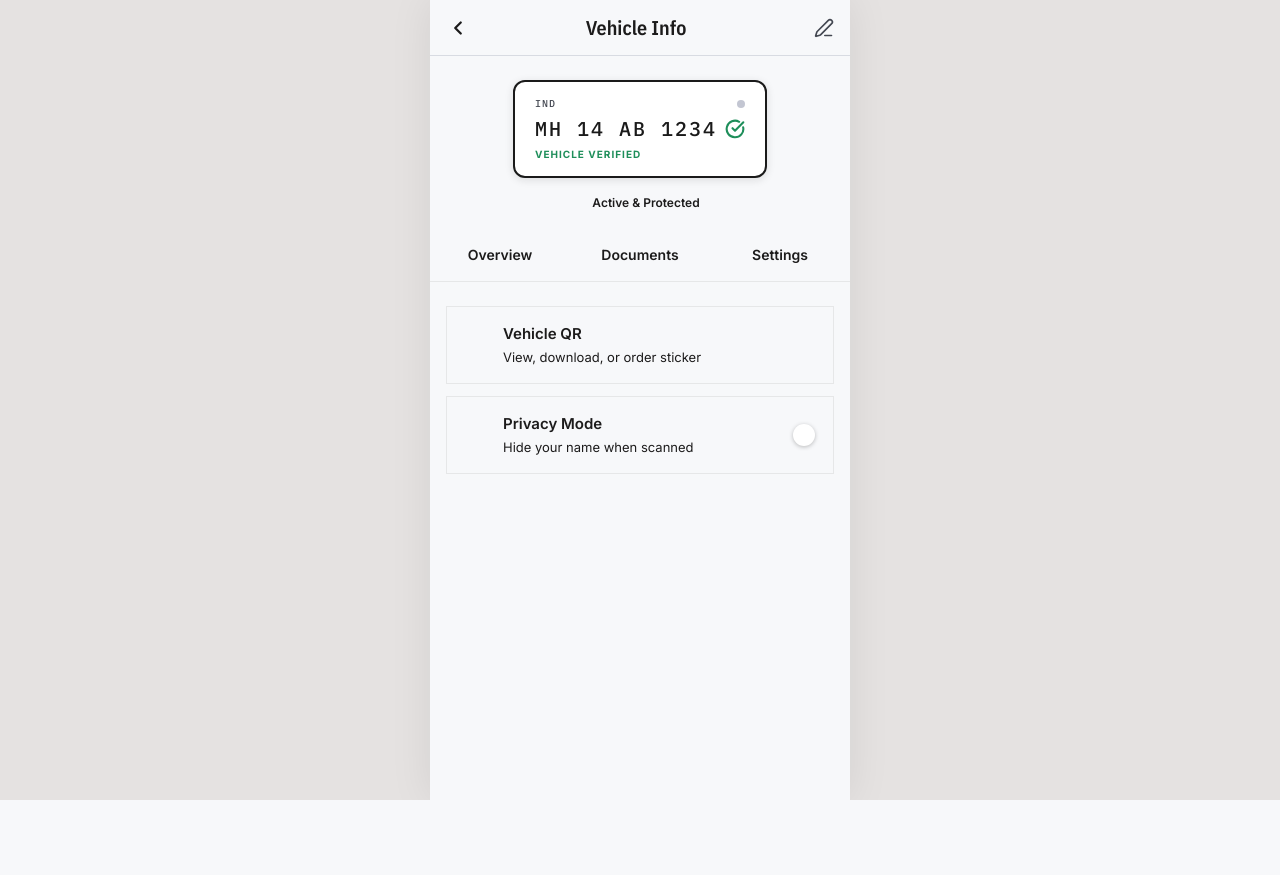
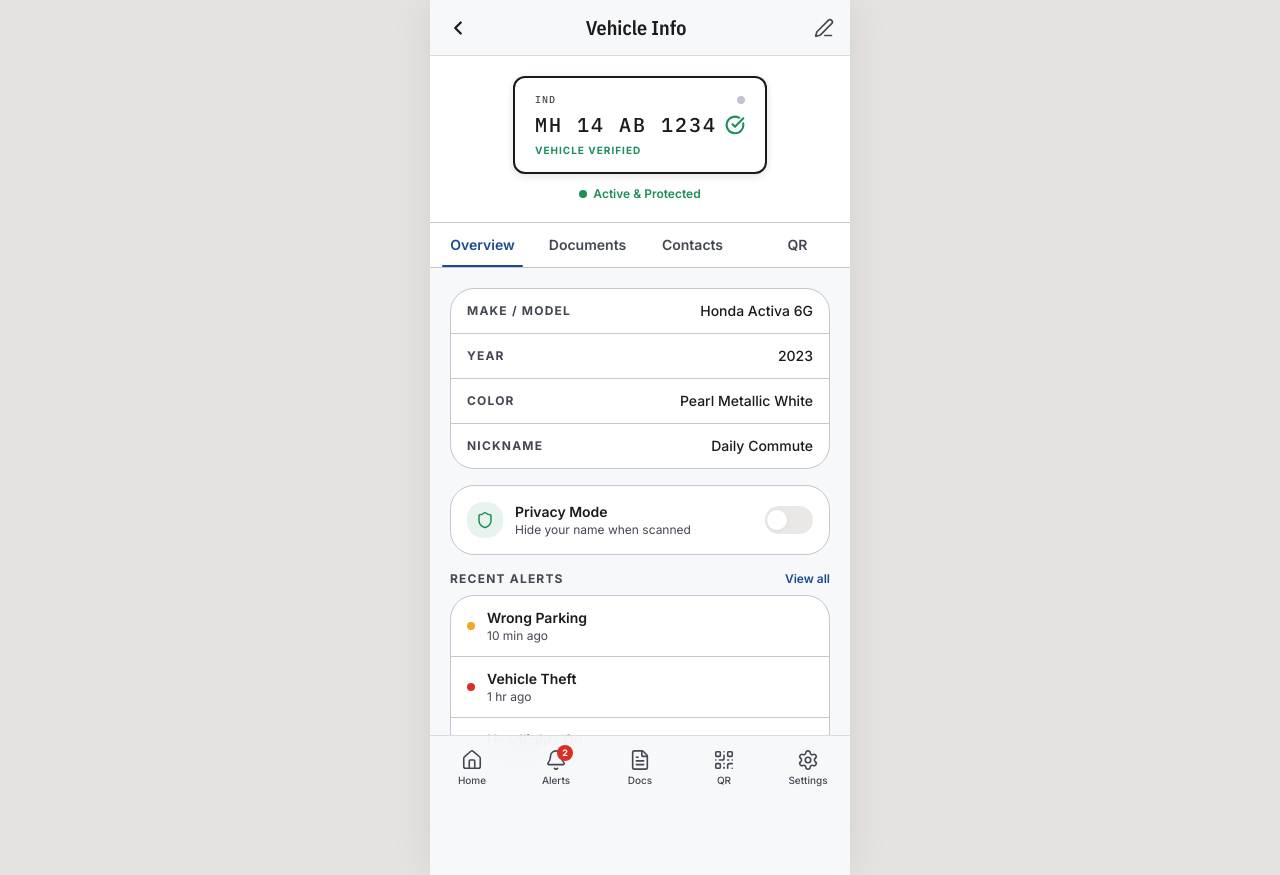
Before and after one commit to ajinkya682/roadlink-demo-app, a React (Vite) app: page /vehicle-detail in a window 1280 px wide. Before the commit the page ends 800 px from the top, so only its background shows below. Built offline with nearby package versions, Linux system fonts and the light colour scheme.

Commit message:
feat: enhance VehicleDetail component with new Contacts and QR tabs, improved layout, and recent notifications feature

```diff
--- a/src/pages/owner/VehicleDetail.jsx
+++ b/src/pages/owner/VehicleDetail.jsx
@@ -1,43 +1,65 @@
 import React, { useState } from 'react';
-import { useNavigate } from 'react-router-dom';
-import { QrCode, Shield, FileText, ChevronRight, Edit3 } from 'lucide-react';
+import { useNavigate, useParams } from 'react-router-dom';
+import { QrCode, Shield, FileText, Phone, ChevronRight, Edit3, Check } from 'lucide-react';
 import { motion, AnimatePresence } from 'framer-motion';
 import AppHeader from '../../components/AppHeader';
 import PlateTag from '../../components/PlateTag';
-import styles from './VehicleDetail.module.css';
+import Toggle from '../../components/Toggle';
+import BottomTabBar from '../../components/BottomTabBar';
+import { useDemoData } from '../../context/DemoContext';
 
-const tabs = ['Overview', 'Documents', 'Settings'];
+const tabs = ['Overview', 'Documents', 'Contacts', 'QR'];
 
 export default function VehicleDetail() {
   const navigate = useNavigate();
+  const { id } = useParams();
+  const { vehicles, notifications, documents, contacts, togglePrivacyMode } = useDemoData();
+
+  // Use first vehicle as default
+  const vehicle = vehicles.find(v => v.id === id) || vehicles[0];
   const [activeTab, setActiveTab] = useState(0);
 
+  const recentNotifs = notifications
+    .filter(n => n.vehicleId === vehicle.id)
+    .slice(0, 3);
+
+  const vehicleDocs = documents.filter(d => d.vehicleId === vehicle.id);
+
+  const statusColor = (s) => ({
+    valid: 'text-verified-green bg-verified-green/10',
+    expiring: 'text-signal-amber bg-signal-amber/10',
+    expired: 'text-alert-red bg-alert-red/10',
+    missing: 'text-outline bg-surface-high',
+  }[s] || '');
+
   return (
-    <div className={styles.page}>
+    <div className="min-h-screen bg-fog pb-24">
       <AppHeader title="Vehicle Info" rightSlot={<Edit3 size={20} />} />
 
-      {/* Sticky Plate Hero */}
-      <div className={styles.hero}>
-        <PlateTag plateNumber="MH 14 AB 1234" displayName="Honda Activa" isVerified size="lg" />
-        <div className={styles.status}>
-          <span className={styles.statusDot} />
-          Active & Protected
+      {/* Plate hero */}
+      <div className="bg-white border-b border-outline-light px-5 py-5 flex flex-col items-center gap-3">
+        <PlateTag plateNumber={vehicle.plate} displayName={vehicle.displayName} isVerified={vehicle.isVerified} size="lg" />
+        <div className="flex items-center gap-1.5">
+          <span className="w-2 h-2 bg-verified-green rounded-full" />
+          <span className="font-body text-xs font-semibold text-verified-green">Active & Protected</span>
         </div>
       </div>
 
-      {/* Tab Slider */}
-      <div className={styles.tabBar}>
+      {/* Tab bar */}
+      <div className="bg-white border-b border-outline-light flex sticky top-14 z-20">
         {tabs.map((tab, i) => (
           <button
             key={tab}
-            className={`${styles.tab} ${activeTab === i ? styles.tabActive : ''}`}
+            className={`flex-1 py-3 font-body text-sm font-semibold relative transition-colors ${
+              activeTab === i ? 'text-navy' : 'text-on-surface-muted'
+            }`}
             onClick={() => setActiveTab(i)}
           >
             {tab}
             {activeTab === i && (
               <motion.div
                 layoutId="v-tab-line"
-                className={styles.tabLine}
+                className="absolute bottom-0 left-3 right-3 h-0.5 bg-navy rounded-full"
                 transition={{ type: 'spring', damping: 20, stiffness: 300 }}
               />
             )}
@@ -45,71 +67,178 @@ export default function VehicleDetail() {
         ))}
       </div>
 
-      {/* Content Area */}
-      <div className={styles.content}>
+      {/* Tab content */}
+      <div className="px-5 pt-5">
         <AnimatePresence mode="wait">
           <motion.div
             key={activeTab}
             initial={{ opacity: 0, y: 8 }}
             animate={{ opacity: 1, y: 0 }}
             exit={{ opacity: 0, y: -8 }}
-            transition={{ duration: 0.2 }}
-            className={styles.tabPanel}
+            transition={{ duration: 0.18 }}
+            className="space-y-4"
           >
+            {/* ── OVERVIEW ── */}
             {activeTab === 0 && (
-              <div className={styles.panelFlow}>
-                <div className={styles.card} onClick={() => navigate('/qr-detail')}>
-                  <div className={styles.cardLeft}>
-                    <QrCode size={24} color="var(--primary-container)" />
+              <>
+                {/* Vehicle info */}
+                <div className="bg-white rounded-2xl border border-outline-light divide-y divide-outline-light overflow-hidden">
+                  {[
+                    ['Make / Model', `${vehicle.make} ${vehicle.model}`],
+                    ['Year', vehicle.year],
+                    ['Color', vehicle.color],
+                    ['Nickname', vehicle.nickname || '—'],
+                  ].map(([label, val]) => (
+                    <div key={label} className="flex items-center justify-between px-4 py-3">
+                      <span className="font-body text-xs text-on-surface-muted uppercase tracking-widest font-bold">{label}</span>
+                      <span className="font-body text-sm text-on-surface font-medium">{val}</span>
+                    </div>
+                  ))}
+                </div>
+
+                {/* Privacy toggle */}
+                <div className="bg-white rounded-2xl border border-outline-light px-4 py-4 flex items-center justify-between">
+                  <div className="flex items-center gap-3">
+                    <div className="w-9 h-9 bg-verified-green/10 rounded-xl flex items-center justify-center">
+                      <Shield size={18} className="text-verified-green" />
+                    </div>
                     <div>
-                      <div className={styles.cardTitle}>Vehicle QR</div>
-                      <div className={styles.cardSub}>View, download, or order sticker</div>
+                      <p className="font-body text-sm font-semibold text-on-surface">Privacy Mode</p>
+                      <p className="font-body text-xs text-on-surface-muted">Hide your name when scanned</p>
                     </div>
                   </div>
-                  <ChevronRight size={20} color="var(--outline-variant)" />
+                  <Toggle on={vehicle.privacyMode} onChange={() => togglePrivacyMode(vehicle.id)} />
                 </div>
 
-                <div className={styles.card}>
-                  <div className={styles.cardLeft}>
-                    <Shield size={24} color="var(--verified-green)" />
-                    <div>
-                      <div className={styles.cardTitle}>Privacy Mode</div>
-                      <div className={styles.cardSub}>Hide your name when scanned</div>
+                {/* Recent alerts */}
+                {recentNotifs.length > 0 && (
+                  <div>
+                    <div className="flex items-center justify-between mb-2">
+                      <p className="font-body text-label-caps text-on-surface-muted uppercase tracking-widest">Recent Alerts</p>
+                      <button
+                        className="font-body text-xs font-semibold text-navy"
+                        onClick={() => navigate('/notifications')}
+                      >
+                        View all
+                      </button>
+                    </div>
+                    <div className="bg-white rounded-2xl border border-outline-light divide-y divide-outline-light overflow-hidden">
+                      {recentNotifs.map(n => (
+                        <div
+                          key={n.id}
+                          className="flex items-center gap-3 px-4 py-3 cursor-pointer hover:bg-surface-low transition-colors"
+                          onClick={() => navigate(`/notification-detail/${n.id}`)}
+                        >
+                          <div className="w-2 h-2 rounded-full flex-shrink-0" style={{ background: n.color }} />
+                          <div className="flex-1">
+                            <p className="font-body text-sm font-semibold text-on-surface">{n.type}</p>
+                            <p className="font-body text-xs text-on-surface-muted">{n.time}</p>
+                          </div>
+                          {n.resolved && <Check size={14} className="text-verified-green" />}
+                        </div>
+                      ))}
                     </div>
                   </div>
-                  <div className={styles.toggle}><div className={styles.toggleThumb} /></div>
-                </div>
+                )}
+              </>
+            )}
+
+            {/* ── DOCUMENTS ── */}
+            {activeTab === 1 && (
+              <div className="grid grid-cols-2 gap-3">
+                {vehicleDocs.map(doc => (
+                  <div
+                    key={doc.id}
+                    className="bg-white rounded-xl border border-outline-light p-4 cursor-pointer hover:border-navy/30 transition-colors"
+                    onClick={() => navigate('/document-upload')}
+                  >
+                    <div className={`inline-flex px-2 py-0.5 rounded-full text-xs font-bold mb-2 ${statusColor(doc.status)}`}>
+                      {doc.expiry}
+                    </div>
+                    <p className="font-body text-sm font-semibold text-on-surface">{doc.type}</p>
+                    {doc.number && <p className="font-mono text-xs text-on-surface-muted mt-0.5">{doc.number}</p>}
+                  </div>
+                ))}
               </div>
             )}
 
-            {activeTab === 1 && (
-              <div className={styles.panelFlow}>
-                <div className={styles.card} onClick={() => navigate('/document-vault')}>
-                  <div className={styles.cardLeft}>
-                    <FileText size={24} color="var(--secondary-container)" />
-                    <div>
-                      <div className={styles.cardTitle}>Document Vault</div>
-                      <div className={styles.cardSub}>3 documents securely stored</div>
+            {/* ── CONTACTS ── */}
+            {activeTab === 2 && (
+              <div className="space-y-3">
+                {contacts.map(c => (
+                  <div key={c.id} className="bg-white rounded-xl border border-outline-light px-4 py-3 flex items-center gap-3">
+                    <div className="w-10 h-10 bg-navy/8 rounded-xl flex items-center justify-center font-display font-semibold text-navy text-sm flex-shrink-0">
+                      {c.name.charAt(0)}
+                    </div>
+                    <div className="flex-1">
+                      <div className="flex items-center gap-2">
+                        <p className="font-body text-sm font-semibold text-on-surface">{c.name}</p>
+                        {c.isPrimary && (
+                          <span className="bg-navy text-white text-[10px] font-bold px-2 py-0.5 rounded-full">Primary</span>
+                        )}
+                      </div>
+                      <p className="font-body text-xs text-on-surface-muted">{c.relation} · {c.maskedPhone}</p>
                     </div>
                   </div>
-                  <ChevronRight size={20} color="var(--outline-variant)" />
-                </div>
+                ))}
+                <button
+                  className="w-full border-2 border-dashed border-outline-light rounded-xl py-4 font-body text-sm font-semibold text-on-surface-muted flex items-center justify-center gap-2"
+                  onClick={() => navigate('/emergency-contacts')}
+                >
+                  Manage Contacts
+                </button>
               </div>
             )}
 
-            {activeTab === 2 && (
-              <div className={styles.panelFlow}>
-                <div className={styles.dangerCard}>
-                  <div>
-                    <div className={styles.dangerTitle}>Remove Vehicle</div>
-                    <div className={styles.dangerSub}>Deactivates QR instantly</div>
-                  </div>
+            {/* ── QR ── */}
+            {activeTab === 3 && (
+              <div className="flex flex-col items-center gap-5 py-4">
+                <motion.div
+                  className="bg-white rounded-2xl border-2 border-asphalt p-5 shadow-plate"
+                  initial={{ rotateX: 90, opacity: 0 }}
+                  animate={{ rotateX: 0, opacity: 1 }}
+                  transition={{ type: 'spring', damping: 16, stiffness: 100 }}
+                  style={{ perspective: 800, transformOrigin: 'center top' }}
+                >
+                  <svg width="160" height="160" viewBox="0 0 160 160" fill="none">
+                    <rect width="160" height="160" fill="white" />
+                    <rect x="10" y="10" width="60" height="60" rx="6" fill="#1A1A1A" />
+                    <rect x="18" y="18" width="44" height="44" rx="4" fill="white" />
+                    <rect x="26" y="26" width="28" height="28" fill="#1A1A1A" />
+                    <rect x="90" y="10" width="60" height="60" rx="6" fill="#1A1A1A" />
+                    <rect x="98" y="18" width="44" height="44" rx="4" fill="white" />
+                    <rect x="106" y="26" width="28" height="28" fill="#1A1A1A" />
+                    <rect x="10" y="90" width="60" height="60" rx="6" fill="#1A1A1A" />
+                    <rect x="18" y="98" width="44" height="44" rx="4" fill="white" />
+                    <rect x="26" y="106" width="28" height="28" fill="#1A1A1A" />
+                    <rect x="90" y="90" width="24" height="24" fill="#1A1A1A" rx="3" />
+                    <rect x="122" y="90" width="28" height="24" fill="#1A1A1A" rx="3" />
+                    <rect x="90" y="122" width="24" height="28" fill="#1A1A1A" rx="3" />
+                    <rect x="122" y="122" width="28" height="28" fill="#1A1A1A" rx="3" />
+                  </svg>
+                </motion.div>
+                <p className="font-mono text-xs tracking-wider text-on-surface-muted">{vehicle.qrId}</p>
+                <div className="flex gap-3 w-full">
+                  <button
+                    className="flex-1 border-2 border-navy text-navy rounded-xl py-3 font-body text-sm font-semibold flex items-center justify-center gap-2"
+                    onClick={() => navigate('/qr-detail')}
+                  >
+                    <QrCode size={16} /> Full QR Page
+                  </button>
+                  <button
+                    className="flex-1 bg-signal-amber text-asphalt rounded-xl py-3 font-body text-sm font-semibold"
+                    onClick={() => navigate('/order-sticker')}
+                  >
+                    Order Sticker
+                  </button>
                 </div>
               </div>
             )}
           </motion.div>
         </AnimatePresence>
       </div>
+
+      <BottomTabBar />
     </div>
   );
 }
```
